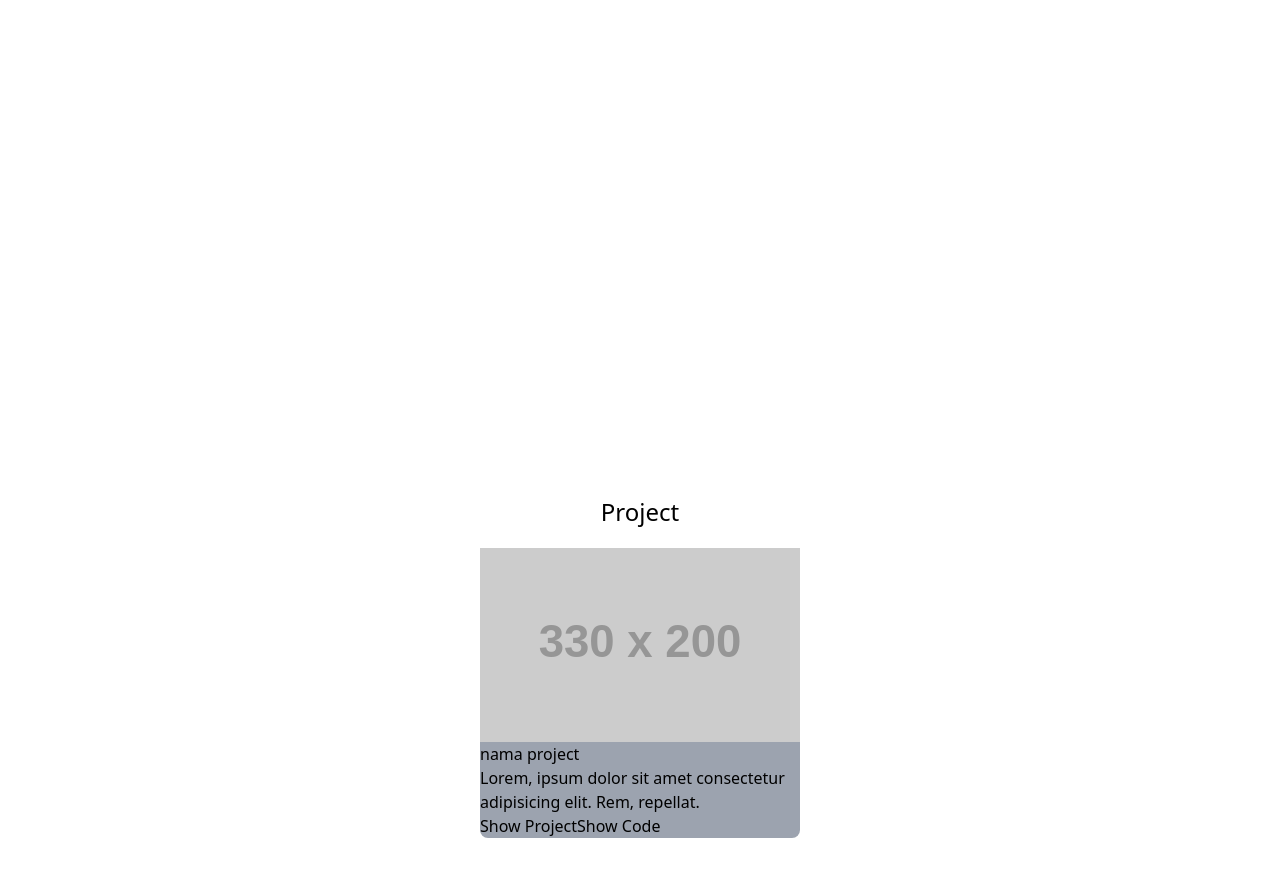
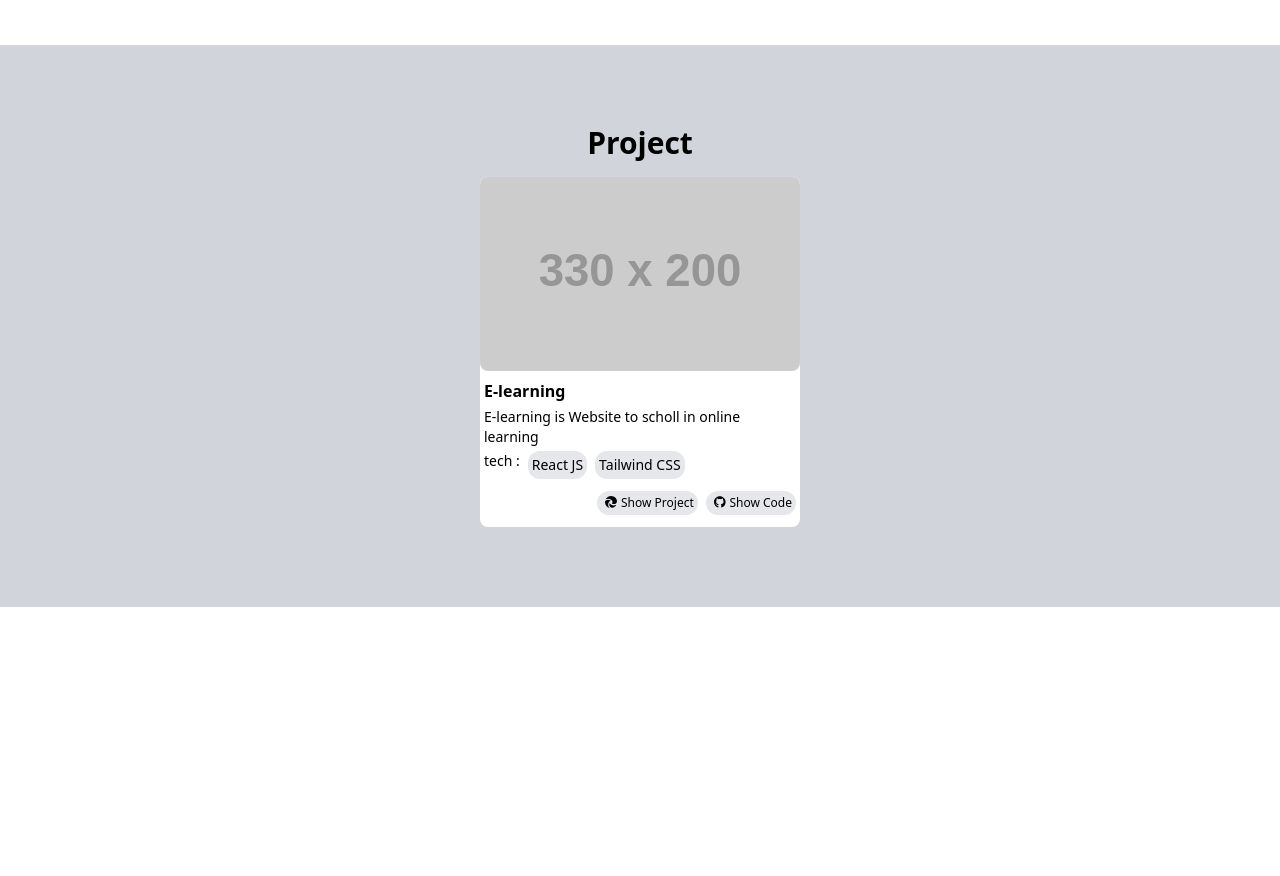
Before and after one commit to muhammadsusilo/portofolionew, a React (Vite) app: page / in a window 1280 px wide. Shown: the part 1260-2136 px from the top of the page. After the commit the page ends 1867 px from the top, so only its background shows below. Built offline with nearby package versions, Linux system fonts and the light colour scheme.

Commit message:
adding kalimat and style section project

```diff
--- a/src/Pages/About.jsx
+++ b/src/Pages/About.jsx
@@ -1,8 +1,8 @@
 const About = () => {
   return (
-    <div className="px-36 ">
-      <h1 className="text-3xl font-semibold py-5 flex justify-center">About</h1>
-      <div className="h-screen flex justify-between">
+    <div className="px-36 py-20 h-full">
+      <h1 className="text-3xl font-semibold flex justify-center mb-4">About</h1>
+      <div className=" flex justify-between">
         <div>
           <img src="https://placehold.co/500x500?font=roboto" alt="About" />
         </div>
--- a/src/Pages/Project.jsx
+++ b/src/Pages/Project.jsx
@@ -1,32 +1,56 @@
+import { FontAwesomeIcon } from '@fortawesome/react-fontawesome';
+import { faGithub, faEdge } from '@fortawesome/free-brands-svg-icons';
 
-
-const Project =() => {
+const Project = () => {
   return (
-    <div className="px-36 pt-20  h-screen flex flex-col items-center">
-      <h1 className="mb-5 text-2xl">Project</h1>
-      {/* <div className="w-full max-w-xs bg-gray-400 rounded-lg"> */}
-      <div className="bg-gray-400 max-w-xs w-full rounded-lg">
+    <div className="px-36 py-20 h-full bg-gray-300 flex flex-col items-center">
+      <h1 className="text-3xl font-semibold flex justify-center mb-4">
+        Project
+      </h1>
+      <div className="bg-white max-w-xs w-full rounded-lg ">
         <div className="">
-          <img src="https://placehold.co/330x200" alt="project" />
+          <img
+            src="https://placehold.co/330x200"
+            alt="project"
+            className="rounded-lg"
+          />
         </div>
-        <div className="">
-          <h1>nama project</h1>
-          <p>
-            Lorem, ipsum dolor sit amet consectetur adipisicing elit. Rem,
-            repellat.
+        <div className="p-1 text-sm">
+          <h1 className=" py-1 text-base font-semibold">E-learning</h1>
+          <p>E-learning is Website to scholl in online learning</p>
+          <p className="py-1 flex gap-2">
+            tech :
+            <span className="p-1 bg-gray-200 rounded-xl hover:bg-gray-400 duration-100">
+              React JS
+            </span>
+            <span className="p-1 bg-gray-200 rounded-xl hover:bg-gray-400 duration-100">
+              Tailwind CSS
+            </span>
           </p>
-        </div>
-        <div>
-          <a href="#">
-            <button>Show Project</button>
-          </a>
-          <a href="#">
-            <button>Show Code</button>
-          </a>
+          <div className="py-2 flex justify-end gap-x-2">
+            <a
+              href="#"
+              className="p-1 bg-gray-200 text-xs rounded-xl hover:bg-gray-400 duration-100"
+            >
+              <button>
+                <FontAwesomeIcon icon={faEdge} className="px-1" />
+                Show Project
+              </button>
+            </a>
+            <a
+              href="#"
+              className="p-1 bg-gray-200 text-xs rounded-xl hover:bg-gray-400 duration-100"
+            >
+              <button>
+                <FontAwesomeIcon icon={faGithub} className="px-1" />
+                Show Code
+              </button>
+            </a>
+          </div>
         </div>
       </div>
     </div>
   );
-}
+};
 
 export default Project;
```
